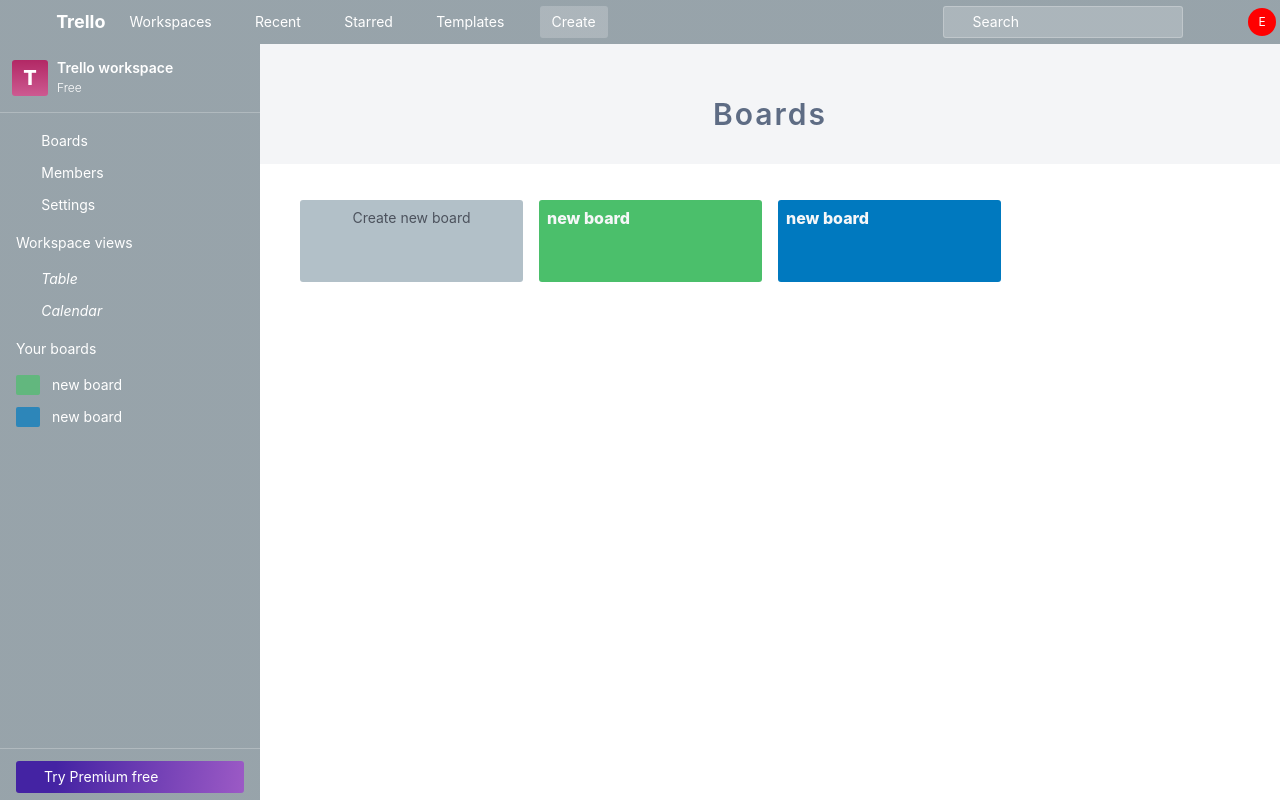
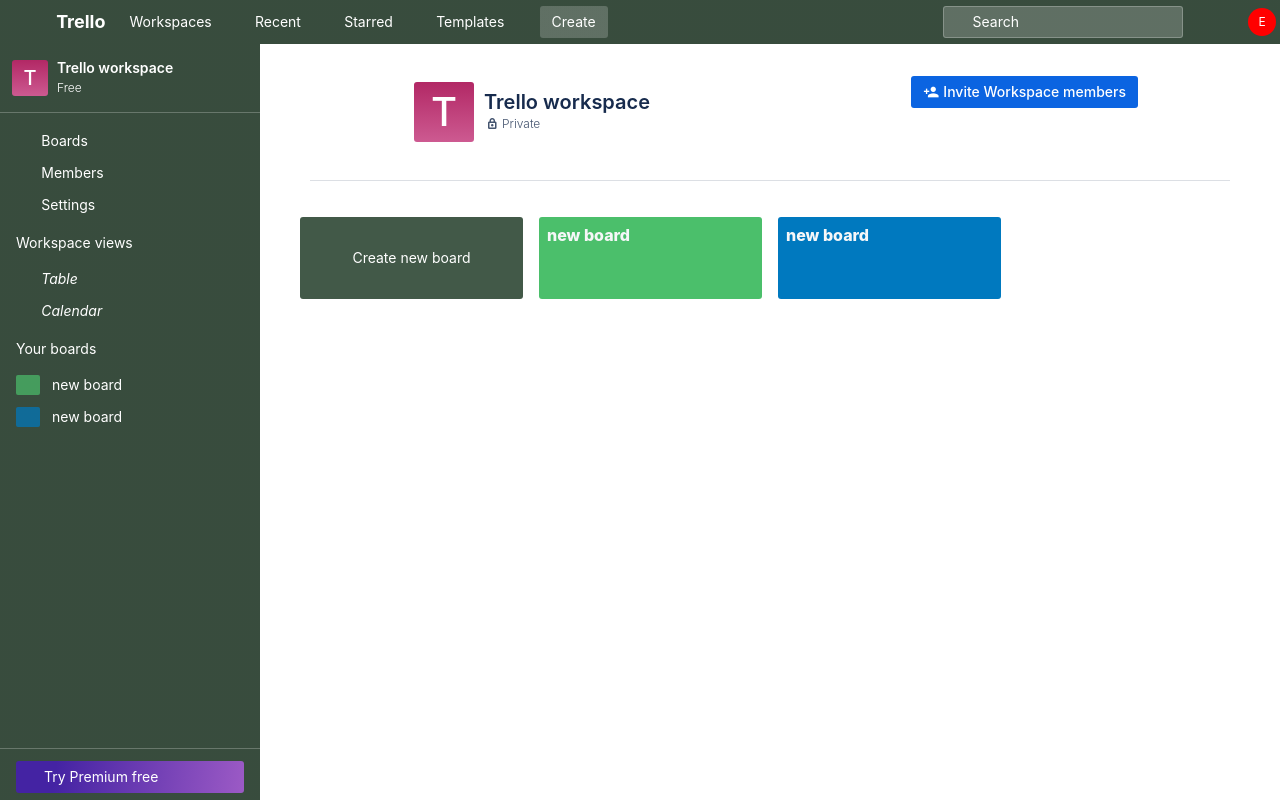
Before and after one commit to evie-song/trello_clone, a Django app: page / in a window 1280 px wide. Run offline with Django 4.2, Linux system fonts and the light colour scheme; a user stored in the database is signed in; data comes from the database, SQL or seed files in the repository; both versions use the stored data as it was after the commit; some libraries are stand-ins or nearby versions.

Commit message:
updated boards page ui

```diff
--- a/trello_boards/static/colors.css
+++ b/trello_boards/static/colors.css
@@ -46,7 +46,7 @@
 .board-page,
 .board-color-icon,
 .board-item {
-	 background-color: #b2c0c8;
+	 background-color: #425948;
 }
 
 .board-page .header {
@@ -84,3 +84,7 @@
 .create-button {
 	background: linear-gradient(rgba(255, 255, 255, 0.20), rgba(255, 255, 255, 0.20));
 }
+
+.create-new-board {
+	color: white;
+}
--- a/trello_boards/static/sum.css
+++ b/trello_boards/static/sum.css
@@ -189,7 +189,7 @@
 
 .t-logo span {
 	font-size: 20px;
-	font-weight: 800;
+	font-weight: 500;
 }
 
 .trello-title {
@@ -381,14 +381,11 @@
 
 /*boards page format*/
 .boards-header {
-	height: 120px;
-	background-color: #f4f5f7;
-	text-align: center;
-    padding: 60px 0px;
-    font-size: 30px;
-    letter-spacing: 2px;
-    color: rgb(94, 108, 132);
-    font-weight: 600;
+	background-color: white;
+	display: flex;
+    justify-content: space-between;
+    align-items: center;
+    padding: 24px 142px;
 }
 
 .boards-body {
@@ -579,6 +576,7 @@
     margin-bottom: 4px;
     color: #172b4d;
     clear: both;
+	text-wrap: wrap;
 }
 
 .list-cards {
@@ -1729,3 +1727,96 @@
     width: 100%;
 	font-weight: 540;
 }
+
+.create-new-board {
+	display: flex;
+	align-items: center;
+	justify-content: center;
+}
+
+.boards-header .sidebar-top .t-logo {
+	margin-right: 10px;
+}
+
+.boards-header .t-logo {
+	height: 60px;
+	width: 60px;
+	line-height: 60px;
+}
+
+.boards-header .letter-t {
+	font-size: 40px;
+}
+
+.brand-name-container,
+.private-container {
+	display: flex;
+	color: black !important;
+}
+
+.brand-name,
+.private {
+	color: black !important;
+}
+
+.brand-name {
+	font-weight: 600;
+	font-size: 20px;
+	line-height: 24px;
+	color: rgb(23, 43, 77) !important;
+}
+
+.private-container .material-icons,
+.private-container .private {
+
+	font-size: 12px;
+	color: rgb(68, 84, 111) !important;
+	padding: 0 2px;
+}
+
+.private-container {
+	display: flex;
+	align-items: center;
+}
+
+.private-container .material-icons {
+	display: flex;
+	align-items: center;
+	height: 16px;
+	width: 16px;
+	font-weight: 600;
+}
+
+.invite-container {
+	margin-bottom: 40px;
+	padding: 6px 12px;
+	background-color: rgb(11, 100, 225);
+	color: white !important;
+	border-radius: 3px;
+	display: flex;
+	align-items: center;
+}
+
+.invite-container .material-icons {
+	color: white !important;
+	font-size: 16px;
+	width: 20px;
+	height: 20px;
+	display: flex;
+	align-items: center;
+}
+
+.invite-container .invite {
+	color: white !important;
+	font-size: 14px;
+	font-weight: 500;
+}
+
+.line-break-container {
+	padding: 0 50px;
+	background: white;
+}
+
+.line-break {
+	border-bottom: 1px solid #dcdfe4;
+}
--- a/trello_boards/templates/index_boards_partial.html
+++ b/trello_boards/templates/index_boards_partial.html
@@ -3,14 +3,33 @@
 {% block body_content %}
 
 		<div class="boards-header">
-			Boards
-			<!-- <div class="header-title">Boards</div> -->
+			<div class="sidebar-top">
+				<a class="t-logo" href="#">
+					<span class="letter-t">T</span>
+				</a>
+				<div class="">
+					<div class="brand-name-container">
+						<a class="brand-name cursor-not-allowed " href="">Trello workspace</a>
+					</div>
+					<div class="private-container">
+						<span class="material-icons">lock_outline</span>
+						<span class="private smaller-font">Private</span>
+					</div>
+				</div>
+			</div>
+			<div class="invite-container">
+				<span class="material-icons">person_add</span>
+				<span class="invite">Invite Workspace members</span>
+			</div>
+		</div>
+		<div class="line-break-container">
+			<div class="line-break"></div>
 		</div>
 		<div class="boards-body">
 			<div class="board-list-container">
 				<div class='board-container empty'>
 					<a class="board-link new-board-menu" href="#">
-						<div class="board-item">
+						<div class="board-item create-new-board">
 							Create new board
 						</div>
 					</a>
```
Also changed, not shown: README.MD, db.sqlite3.
